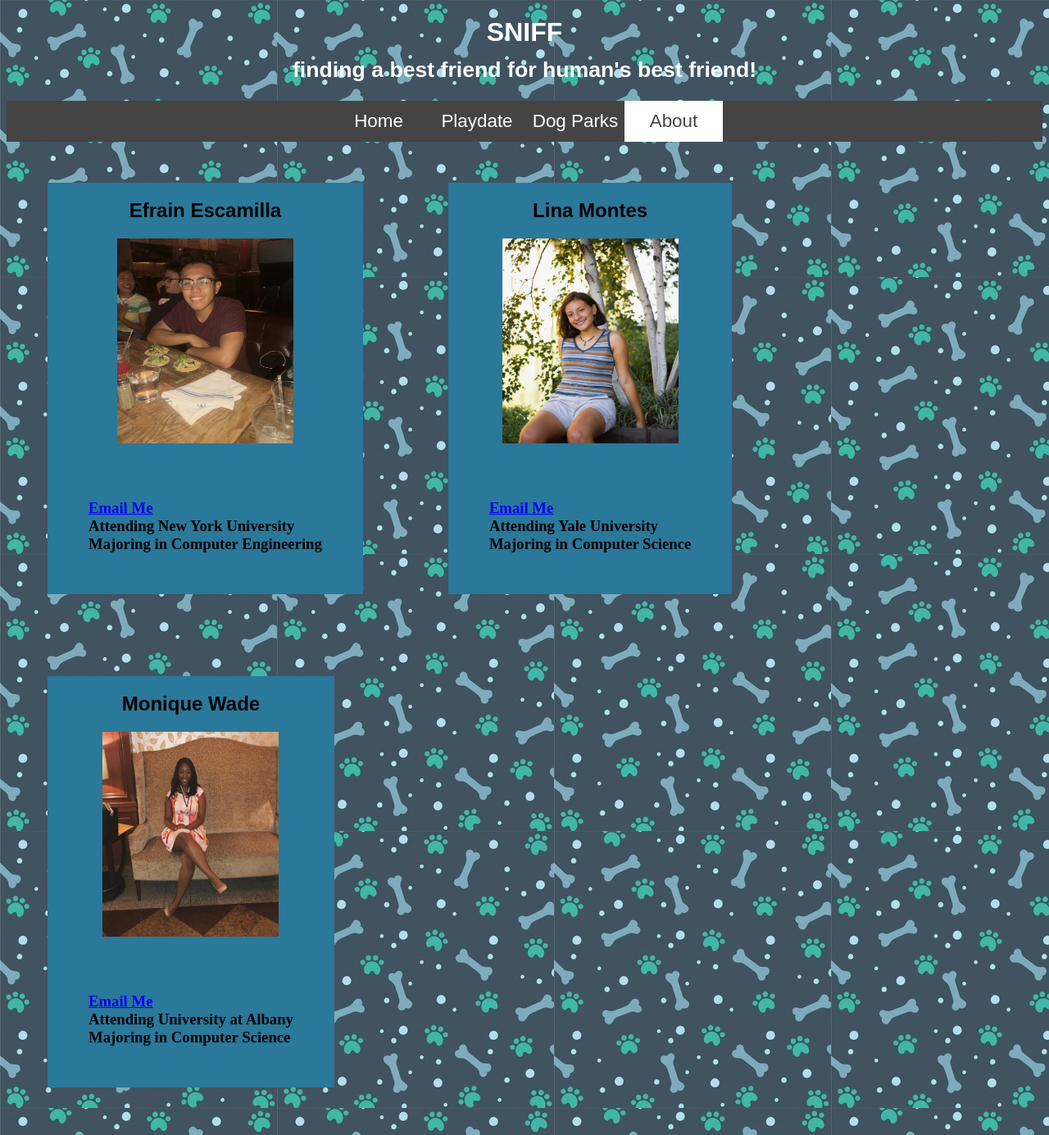
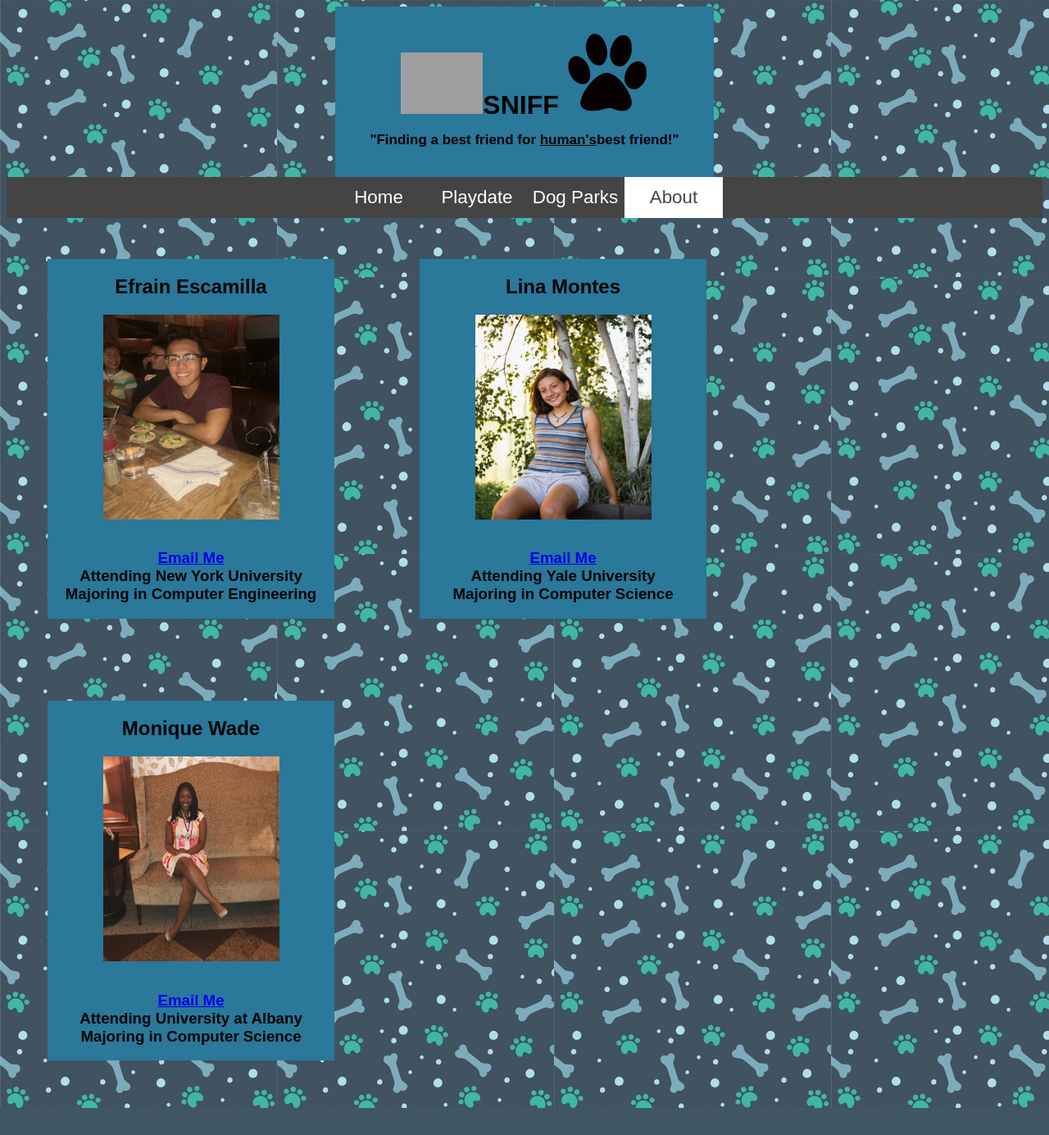
Before and after one commit to linamontes10-zz/sniff, a Python web app: template templates/aboutus.html in a window 1280 px wide. Shown: the whole page at 82% size. After the commit the page ends 1352 px from the top, so only its background shows below. Run offline with Jinja, Linux system fonts and the light colour scheme; the template is opened without the code that fills it, so the values that code supplies are empty; grey boxes are pictures that could not be loaded.

Commit message:
nav bar-without margins / sniff header complete

```diff
--- a/static/themes/aboutus.css
+++ b/static/themes/aboutus.css
@@ -1,25 +1,54 @@
 h1 {
-  color: white;
   font-family: Arial;
   text-align: center;
+}
+.sub {
+  color:;
+  font-family:Arial;
+  text-align: center;
+  font-size: 17px;
 }
 body {
   background-image: url(/static/images/background.jpg);
 }
 
+.header{
+  margin: auto;
+   width: 35%;
+   height:25%;
+   /* border: 3px solid black; */
+   padding: 10px;
+   background-color: #2A789A;
+
+}
 #sniff {
   color: salmon;
   font-family:Arial;
   text-align: center;
   width: 100%;
 }
+#images {
+  height:250px;
+  width:215px;
+  display: block;
+  margin-left: auto;
+  margin-right: auto;
+}
 .cards{
   background-color: #2A789A;
-    margin: 50px;
+    margin: 50px ;
+    width:350px;
+   max-width:350px;
     display: inline-block;
 
 }
 h2 {
+
+  font-family: Arial;
+  text-align: center;
+
+}
+h3 {
 
   font-family: Arial;
   text-align: center;
--- a/templates/aboutus.html
+++ b/templates/aboutus.html
@@ -5,7 +5,11 @@
   <link href="/static/themes/aboutus.css" rel="stylesheet"/>
 </head>
 <body  class="news">
-    <h1>SNIFF<br/><sub>finding a best friend for human's best friend!</sub></h1>
+<div class="header"> <h1><img src="/static/images/bone.png" width="100px">SNIFF
+  <img src="/static/images/paw.png" width="100px">
+  <br/>
+  <span class='sub'>"Finding a best friend for <u>human's</u>best friend!" </span>
+</h1> </div>
 <header>
   <div class="nav">
 
@@ -22,7 +26,7 @@
 <div class="cards">
 <h2> Efrain Escamilla </h2>
    <img  id= "images" src="/static/images/efrain.jpg"> <br/>
-   <h3 class="cards">
+   <h3>
   <a href="mailto:eescamilla@gmail.com"> Email Me </a>
       <br/>
      Attending New York University
@@ -38,7 +42,7 @@
  <div class="cards">
  <h2> Lina Montes </h2>
     <img id= "images" src="/static/images/lina.jpg"> <br/>
-    <h3 class="cards">
+    <h3 >
    <a href="mailto:linamontes@gmail.com"> Email Me </a>
        <br/>
       Attending Yale University
@@ -52,7 +56,7 @@
   <div class="cards">
   <h2> Monique Wade </h2>
      <img id= "images" src="/static/images/mo.jpg"> <br/>
-     <h3 class="cards">
+     <h3 >
     <a href="mailto:moniquerwade@gmail.com"> Email Me </a>
         <br/>
        Attending University at Albany
--- a/templates/dogparks.html
+++ b/templates/dogparks.html
@@ -5,7 +5,11 @@
   <link href="/static/themes/dogparks.css" rel="stylesheet">
 </head>
 <body class = "news">
-    <h1>SNIFF<br/><sub>finding a best friend for human's best friend!</sub></h1>
+  <div class="header"> <h1><img src="/static/images/bone.png" width="100px">SNIFF
+    <img src="/static/images/paw.png" width="100px">
+    <br/>
+    <span class='sub'>"Finding a best friend for <u>human's</u>best friend!" </span>
+  </h1> </div>
   <header>
     <div class="nav">
 
--- a/templates/homepage.html
+++ b/templates/homepage.html
@@ -5,7 +5,11 @@
   <link href="/static/themes/homepage.css" rel="stylesheet">
 </head>
 <body class="news">
-  <h1>SNIFF<br/><sub>finding a best friend for human's best friend!</sub></h1>
+  <div class="header"> <h1><img src="/static/images/bone.png" width="100px">SNIFF
+    <img src="/static/images/paw.png" width="100px">
+    <br/>
+    <span class='sub'>"Finding a best friend for <u>human's</u>best friend!" </span>
+  </h1> </div>
   <header>
     <div class="nav">
 
```
Also changed, not shown: static/themes/dogparks.css (+20 -31 lines), static/themes/homepage.css (+20 -4 lines), static/themes/newplaydate.css (+16 -2 lines), static/themes/playdate.css (+24 -6 lines), templates/newplaydate.html (+6 -1 lines), templates/playdate.html (+7 -3 lines), 1 other file.
